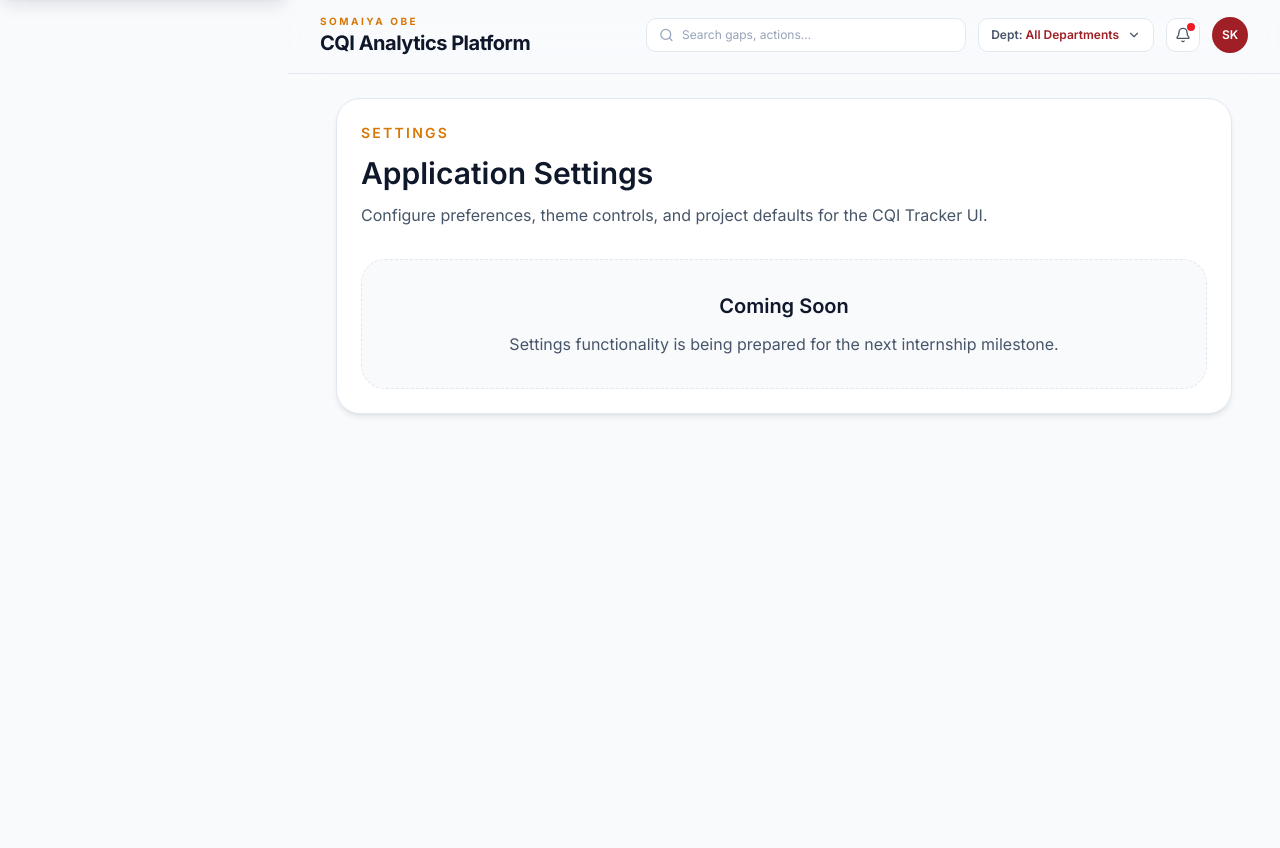
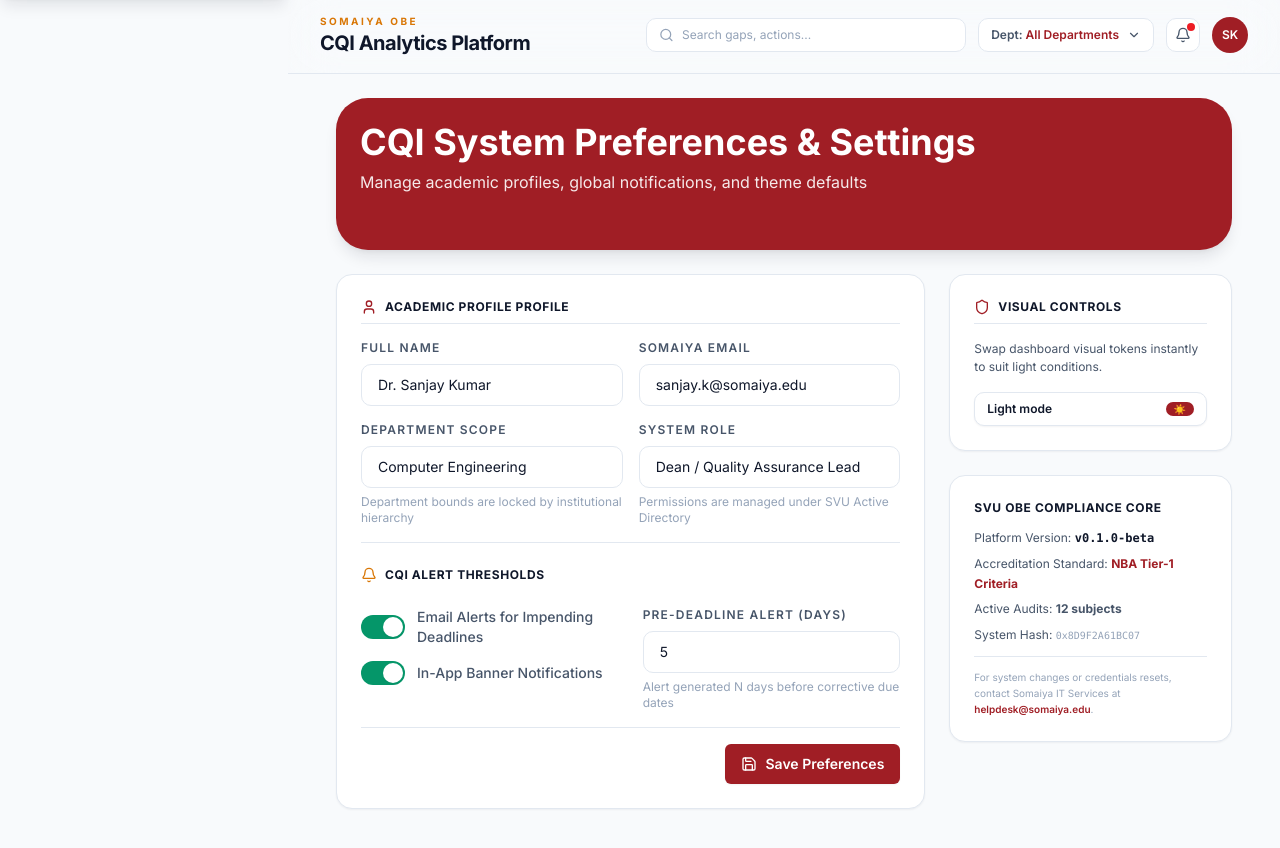
Before and after one commit to yojit2016/cqi-tracker, a React (Vite) app: page /settings in a window 1280 px wide. Shown: the part 546-1394 px from the top of the page. Before the commit the page ends 1340 px from the top, so only its background shows below. Built offline with nearby package versions, Linux system fonts and the light colour scheme.

Commit message:
feat(settings): build System Settings and Profile page with notification preferences

```diff
--- a/src/pages/Settings/index.jsx
+++ b/src/pages/Settings/index.jsx
@@ -1,21 +1,199 @@
-const SettingsPage = () => (
-  <div className="space-y-8">
-    <div className="rounded-3xl bg-surface p-6 shadow-md border border-border">
-      <div className="space-y-3">
-        <p className="text-sm font-semibold uppercase tracking-[0.16em] text-secondary">Settings</p>
-        <h1 className="text-3xl font-semibold text-text-primary">Application Settings</h1>
-        <p className="text-text-secondary max-w-3xl">
-          Configure preferences, theme controls, and project defaults for the CQI Tracker UI.
-        </p>
+import { useState } from 'react';
+import { motion } from 'framer-motion';
+import { useCQIData } from '../../hooks/useCQIData';
+import BrandEdge from '../../components/common/BrandEdge';
+import Button from '../../components/common/Button';
+import InputField from '../../components/common/InputField';
+import ToggleSwitch from '../../components/common/ToggleSwitch';
+import AlertBanner from '../../components/common/AlertBanner';
+import ThemeToggle from '../../components/common/ThemeToggle';
+import { User, Bell, Shield, Save } from 'lucide-react';
+
+const SettingsPage = () => {
+  const { notificationPreference, updateNotificationPreferences } = useCQIData();
+
+  // Profile Form State
+  const [profileName, setProfileName] = useState('Dr. Sanjay Kumar');
+  const [profileEmail, setProfileEmail] = useState('sanjay.k@somaiya.edu');
+  const [profileDept, setProfileDept] = useState('Computer Engineering');
+  const [profileRole, setProfileRole] = useState('Dean / Quality Assurance Lead');
+
+  // Notifications State
+  const [emailEnabled, setEmailEnabled] = useState(notificationPreference.emailEnabled ?? true);
+  const [inAppEnabled, setInAppEnabled] = useState(notificationPreference.inAppEnabled ?? true);
+  const [thresholdDays, setThresholdDays] = useState(notificationPreference.thresholdDays ?? 5);
+
+  const [errors, setErrors] = useState({});
+  const [saveSuccess, setSaveSuccess] = useState(false);
+
+  const handleSaveSettings = (e) => {
+    e.preventDefault();
+    const newErrors = {};
+
+    // Validate
+    if (!profileName) newErrors.profileName = 'Profile name cannot be empty';
+    if (!profileEmail) newErrors.profileEmail = 'Email address cannot be empty';
+
+    const days = parseInt(thresholdDays);
+    if (isNaN(days) || days < 1 || days > 30) {
+      newErrors.thresholdDays = 'Alert threshold must be between 1 and 30 days';
+    }
+
+    if (Object.keys(newErrors).length > 0) {
+      setErrors(newErrors);
+      setSaveSuccess(false);
+      return;
+    }
+
+    // Save notifications to context (updates localStorage)
+    updateNotificationPreferences({
+      emailEnabled,
+      inAppEnabled,
+      thresholdDays: days,
+    });
+
+    setErrors({});
+    setSaveSuccess(true);
+  };
+
+  return (
+    <motion.div
+      initial={{ opacity: 0 }}
+      animate={{ opacity: 1 }}
+      exit={{ opacity: 0 }}
+      transition={{ duration: 0.2 }}
+      className="space-y-6"
+    >
+      <BrandEdge
+        title="CQI System Preferences & Settings"
+        subtitle="Manage academic profiles, global notifications, and theme defaults"
+      />
+
+      {saveSuccess && (
+        <AlertBanner
+          type="success"
+          title="System Sync Successful"
+          message="Accreditation profile and notification thresholds have been saved to local storage."
+          duration={5000}
+          onDismiss={() => setSaveSuccess(false)}
+        />
+      )}
+
+      <div className="grid gap-6 md:grid-cols-3">
+        {/* Left Column: Personal Profile Form */}
+        <div className="md:col-span-2 space-y-6">
+          <form onSubmit={handleSaveSettings} className="rounded-lg border border-border bg-surface p-6 shadow-sm space-y-4">
+            <div className="flex items-center gap-2 pb-2 border-b border-border">
+              <User className="w-4 h-4 text-primary" />
+              <h3 className="text-xs font-bold uppercase tracking-wider text-text-primary">Academic Profile Profile</h3>
+            </div>
+
+            <div className="grid gap-4 sm:grid-cols-2">
+              <InputField
+                label="Full Name"
+                value={profileName}
+                onChange={(e) => setProfileName(e.target.value)}
+                error={errors.profileName}
+              />
+              <InputField
+                label="Somaiya Email"
+                type="email"
+                value={profileEmail}
+                onChange={(e) => setProfileEmail(e.target.value)}
+                error={errors.profileEmail}
+              />
+            </div>
+
+            <div className="grid gap-4 sm:grid-cols-2">
+              <InputField
+                label="Department Scope"
+                value={profileDept}
+                disabled
+                helperText="Department bounds are locked by institutional hierarchy"
+              />
+              <InputField
+                label="System Role"
+                value={profileRole}
+                disabled
+                helperText="Permissions are managed under SVU Active Directory"
+              />
+            </div>
+
+            <div className="border-t border-border pt-6 space-y-4">
+              <div className="flex items-center gap-2 pb-2">
+                <Bell className="w-4 h-4 text-secondary" />
+                <h3 className="text-xs font-bold uppercase tracking-wider text-text-primary">CQI Alert Thresholds</h3>
+              </div>
+
+              <div className="grid gap-6 sm:grid-cols-2">
+                <div className="space-y-3.5">
+                  <ToggleSwitch
+                    checked={emailEnabled}
+                    onChange={(e) => setEmailEnabled(e.target.checked)}
+                    label="Email Alerts for Impending Deadlines"
+                  />
+                  <ToggleSwitch
+                    checked={inAppEnabled}
+                    onChange={(e) => setInAppEnabled(e.target.checked)}
+                    label="In-App Banner Notifications"
+                  />
+                </div>
+                <div>
+                  <InputField
+                    label="Pre-deadline Alert (Days)"
+                    type="number"
+                    value={thresholdDays}
+                    onChange={(e) => setThresholdDays(e.target.value)}
+                    error={errors.thresholdDays}
+                    helperText="Alert generated N days before corrective due dates"
+                  />
+                </div>
+              </div>
+            </div>
+
+            <div className="border-t border-border pt-4 flex justify-end">
+              <Button
+                type="submit"
+                variant="primary"
+                icon={<Save className="w-4 h-4" />}
+              >
+                Save Preferences
+              </Button>
+            </div>
+          </form>
+        </div>
+
+        {/* Right Column: Theme & Credentials overview */}
+        <div className="space-y-6">
+          {/* Theme panel */}
+          <div className="rounded-lg border border-border bg-surface p-6 shadow-sm">
+            <div className="flex items-center gap-2 pb-2 border-b border-border mb-4">
+              <Shield className="w-4 h-4 text-primary" />
+              <h3 className="text-xs font-bold uppercase tracking-wider text-text-primary">Visual Controls</h3>
+            </div>
+            <p className="text-xs text-text-secondary leading-normal mb-4">
+              Swap dashboard visual tokens instantly to suit light conditions.
+            </p>
+            <ThemeToggle />
+          </div>
+
+          {/* Institutional details panel */}
+          <div className="rounded-lg border border-border bg-surface p-6 shadow-sm text-xs space-y-3">
+            <h4 className="font-bold text-text-primary uppercase tracking-wider">SVU OBE Compliance Core</h4>
+            <div className="space-y-1.5 text-text-secondary leading-relaxed">
+              <p>Platform Version: <span className="font-mono font-bold text-text-primary">v0.1.0-beta</span></p>
+              <p>Accreditation Standard: <span className="font-bold text-primary">NBA Tier-1 Criteria</span></p>
+              <p>Active Audits: <span className="font-bold">12 subjects</span></p>
+              <p>System Hash: <span className="font-mono text-[10px] text-text-tertiary">0x8D9F2A61BC07</span></p>
+            </div>
+            <div className="border-t border-border pt-3 text-[10px] text-text-tertiary">
+              For system changes or credentials resets, contact Somaiya IT Services at <span className="font-semibold text-primary">helpdesk@somaiya.edu</span>.
+            </div>
+          </div>
+        </div>
       </div>
-      <div className="mt-8 rounded-3xl border border-dashed border-border bg-background p-8 text-center">
-        <p className="text-xl font-semibold text-text-primary">Coming Soon</p>
-        <p className="mt-3 text-text-secondary">
-          Settings functionality is being prepared for the next internship milestone.
-        </p>
-      </div>
-    </div>
-  </div>
-);
+    </motion.div>
+  );
+};
 
 export default SettingsPage;
```
